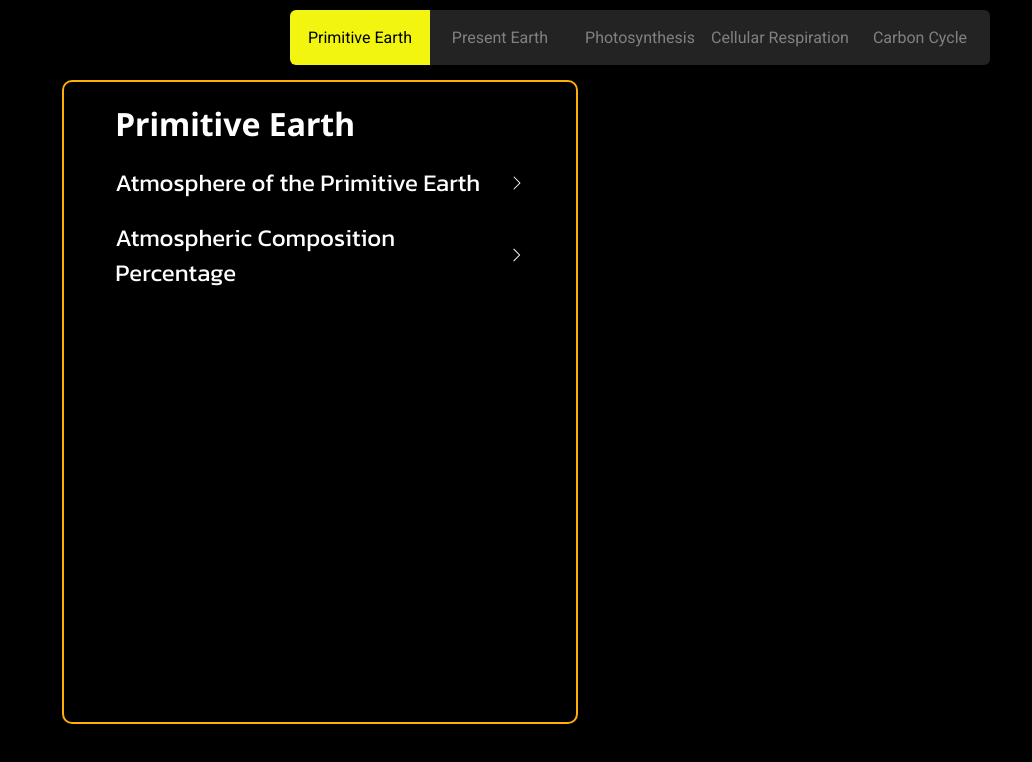
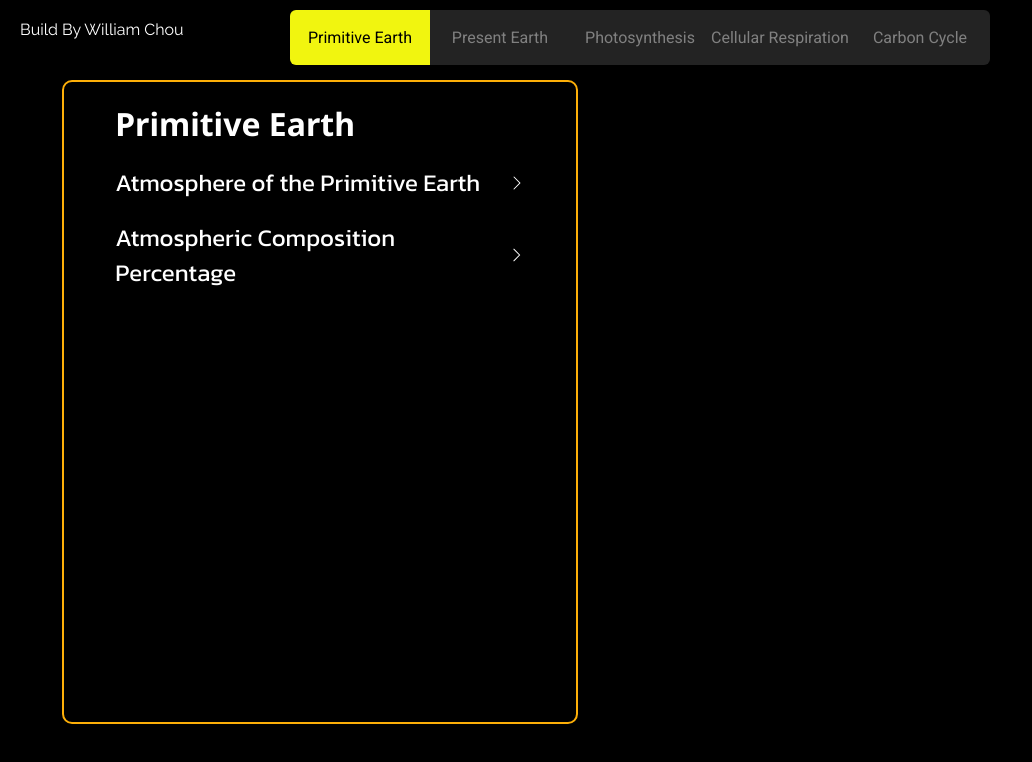
Before and after one commit to SkorpionG/Bio-model-project-static, a plain HTML site: page index.html in a window 1280 px wide. Shown: the whole page, without its empty margins (0-1032 px from the left). Drawn offline with nearby package versions, Linux system fonts and the light colour scheme; some packages are replaced by stand-ins of ours; a script that the page names is missing.

Commit message:
Update index.html

```diff
--- a/index.html
+++ b/index.html
@@ -4,7 +4,7 @@
 <head>
     <meta charset="utf-8">
     <meta name="viewport" content="width=device-width">
-    <title>replit</title>
+    <title>Biology Model Project</title>
     <link href="./CSS/style.css" rel="stylesheet" type="text/css"/>
     <link href="./CSS/segment-switch.css" rel="stylesheet" type="text/css"/>
     <script src="https://cdn.jsdelivr.net/npm/chart.js"></script>
@@ -15,6 +15,10 @@
 </head>
 
 <body>
+    <div id="name-tag">
+        <p>Build By William Chou</p>
+    </div>
+
     <form id="segment-switch">
         <div id="left-div" class="switch-option">
             <label for="primitive-earth">Primitive Earth</label>
```
